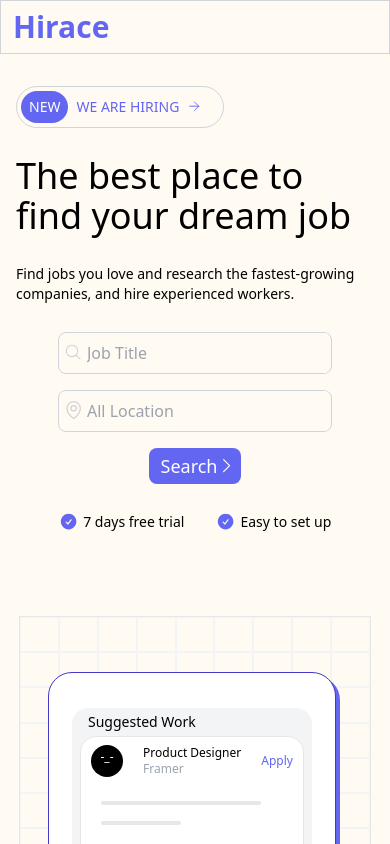
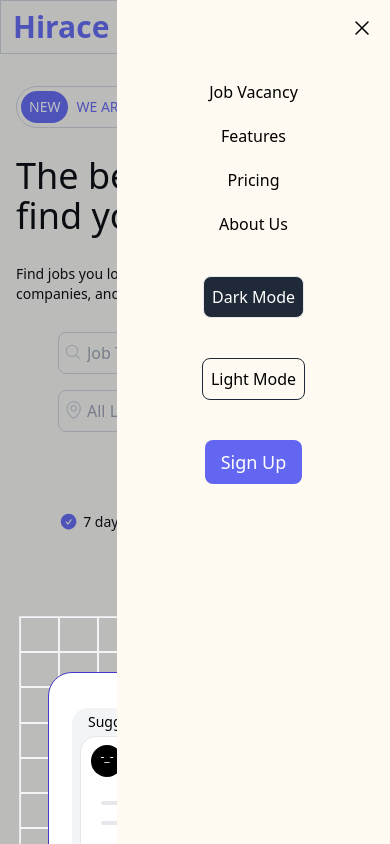
Before and after one commit to prakritip0/task-4, a React (Create React App) app: page / in a window 390 px wide. Both pictures are taken after a click on the element 365 px from the left and 27 px from the top of the page. Shown: the top 844 px of the page. Built offline with nearby package versions, Linux system fonts and the light colour scheme.

Commit message:
create a slide in mobile menu

```diff
--- a/src/components/Nav.tsx
+++ b/src/components/Nav.tsx
@@ -1,4 +1,4 @@
-import React, { useContext, useState, useRef } from "react";
+import React, { useContext, useState} from "react";
 import { ThemeContext} from "../pages/Homepage";
 
 const Nav = () => {
@@ -23,35 +23,42 @@ const [mobileMenuOn, setmobileMenuOn]=useState(false);
         </div>
 
         <div className="hamburger-icons ml-[auto] md:hidden" onClick={()=>setmobileMenuOn(!mobileMenuOn)}>
-        {/* {
-         if(mobileMenuOn){
-          <>
-          <svg xmlns="http://www.w3.org/2000/svg" fill="none" viewBox="0 0 24 24" strokeWidth={1.5} stroke="currentColor" className="w-6 h-6 hidden" >
-          <path strokeLinecap="round" strokeLinejoin="round" d="M6 18L18 6M6 6l12 12" />
-         </svg>
-         </>
-
-         }else{
-          <>
-          <svg xmlns="http://www.w3.org/2000/svg" fill="none" viewBox="0 0 24 24" strokeWidth={1.5} stroke="currentColor" className="w-6 h-6 " >
-           <path strokeLinecap="round" strokeLinejoin="round" d="M3.75 6.75h16.5M3.75 12h16.5m-16.5 5.25h16.5" />
-          </svg>
-          </>
-         }
-         } */}
 
         {mobileMenuOn===true?
-        <svg xmlns="http://www.w3.org/2000/svg" fill="none" viewBox="0 0 24 24" strokeWidth={1.5} stroke="currentColor" className="w-6 h-6 hidden" >
-        <path strokeLinecap="round" strokeLinejoin="round" d="M6 18L18 6M6 6l12 12" />
+        <>
+        <div className="w-[100vw] h-[100vh]  bg-gray-800 opacity-30 absolute top-0 right-0">
+         </div>
+        <div className="slide-in-menu hdden w-[70vw] h-[100vh]  bg-[#fffaf2] absolute top-0 right-0 z-20 flex  flex-col items-center gap-10 pt-4 px-4">
+          <div className="w-[100%]  flex justify-end" >
+          <svg xmlns="http://www.w3.org/2000/svg" fill="none" viewBox="0 0 24 24" strokeWidth={1.5} stroke="currentColor" className="w-6 h-6" >
+           <path strokeLinecap="round" strokeLinejoin="round" d="M6 18L18 6M6 6l12 12" />
+          </svg>
+          </div>
+
+        <ul className={"flex flex-col items-center font-light gap-5 2xl:gap-[5rem] lg:gap-[3rem]"}>
+            <li className={"text-black dark:text-white"} ><a href="#">Job Vacancy</a></li>
+            <li className={"text-black dark:text-white"}><a href="#">Features</a></li>
+            <li className={"text-black dark:text-white"}><a href="#">Pricing</a></li>
+            <li className={"text-black dark:text-white"}><a href="#">About Us</a></li>
+        </ul>
+        <button className="border px-2 rounded-lg py-2 text-white bg-gray-800">Dark Mode</button>
+        <button className="border border-gray-800 px-2 rounded-lg py-2 ">Light Mode</button>
+        <button className='bg-indigo-500 rounded-lg text-white  px-4 py-2 font-light  text-lg'>
+        Sign Up
+    </button>
+
+    </div>
+    </>
+
+        :
+        <svg xmlns="http://www.w3.org/2000/svg" fill="none" viewBox="0 0 24 24" strokeWidth={1.5} stroke="currentColor" className="w-6 h-6">
+        <path strokeLinecap="round" strokeLinejoin="round" d="M3.75 6.75h16.5M3.75 12h16.5m-16.5 5.25h16.5" />
       </svg>
-        :
-        <svg xmlns="http://www.w3.org/2000/svg" fill="none" viewBox="0 0 24 24" strokeWidth={1.5} stroke="currentColor" className="w-6 h-6 " >
-        <path strokeLinecap="round" strokeLinejoin="round" d="M3.75 6.75h16.5M3.75 12h16.5m-16.5 5.25h16.5" />
-       </svg>
+
          }
 
+        </div>
 
-        </div>
 
         <div className="flex items-center justify-between md:gap-[8rem] lg:gap-[10rem] 2xl:gap-[30rem]">
          <div className="nav-items hidden md:block">
```
